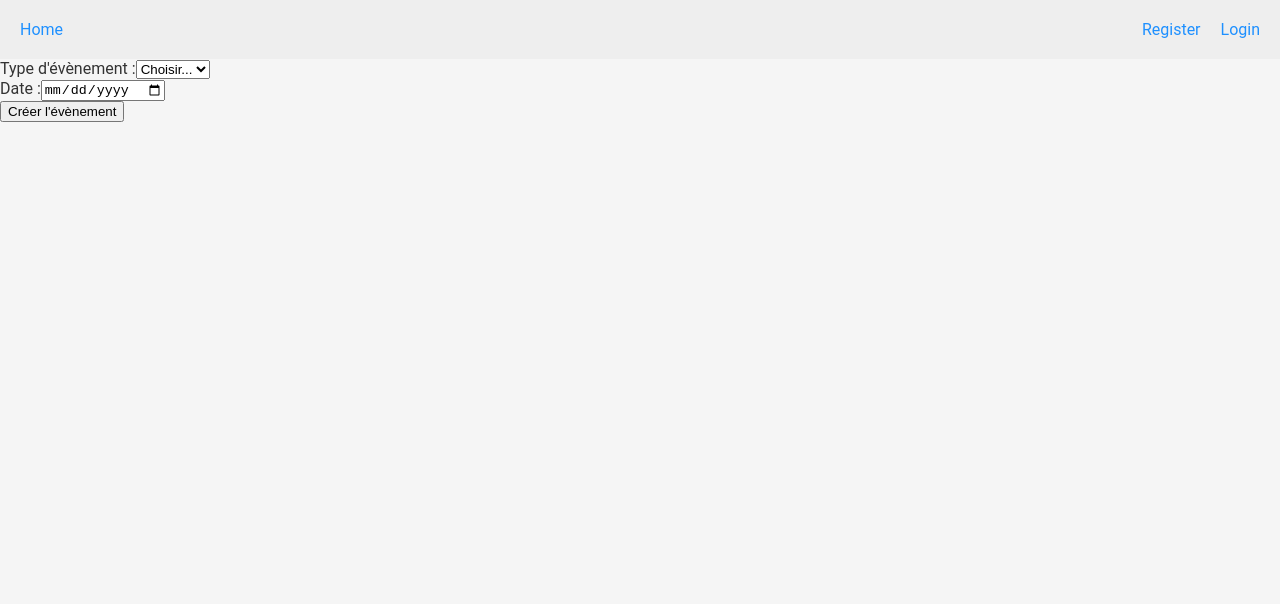
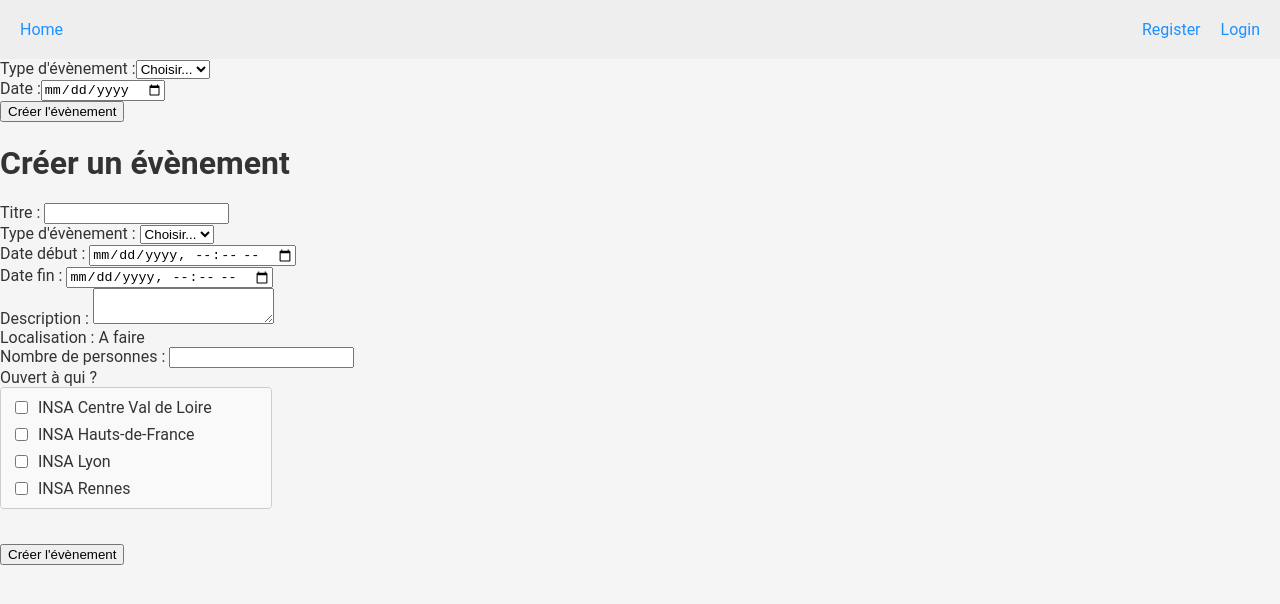
Before and after one commit to Leno-Renaud/social-network-react-fastify, a React (Vite) app in the folder frontend/: page / in a window 1280 px wide. Shown: the top 604 px of the page. Built offline with nearby package versions, Linux system fonts and the light colour scheme.

Commit message:
début de creation évènement

```diff
--- a/frontend/src/Components/CreateEvent/CreateEvent.jsx
+++ b/frontend/src/Components/CreateEvent/CreateEvent.jsx
@@ -1,12 +1,128 @@
-// un bouton + qui ouvre un formulaire pour créer un événement
+
+////// Orga de la page
+// Titre ok
+// Date (début et fin) ok
+// Type d'évènement ok
+// Description ok
+// Localisation -
+// Nombre de personnes ok
+// Ouvert à qui ? Quels INSA, quels départements, etc. ok
+// Un bouton pour valider la création de l'événement (transformation des données en JSON et envoi au backend)
+
+////// A faire après :
+// un bouton qui ouvre le formulaire pour créer un événement
+// que ça reload pas à chaque fois que je fais entrer
+// apparence
+// trouver un moyen de récupérer les départs de l'INSA pour les proposer dans une liste déroulante ? ou bien les stocker dans la BD et aller les chercher?
+/// + possibilité de faire une catégorie "départements" et "insa"
+// d'autres types d'évènements ?
+// meilleur multiselect https://codeshack.io/multi-select-dropdown-html-javascript/
+
 import React, { useState } from 'react';
 import styles from "./CreateEvent.module.scss"
 
+const insas = [
+  { id: 'cvl', label: 'INSA Centre Val de Loire' },
+  { id: 'hdf', label: 'INSA Hauts-de-France' },
+  { id: 'lyon', label: 'INSA Lyon' },
+  { id: 'rennes', label: 'INSA Rennes' },
+  { id: 'rouen', label: 'INSA Rouen Normandie' },
+  { id: 'stras', label: 'INSA Strasbourg' },
+  { id: 'toulouse', label: 'INSA Toulouse' },
+];
+
+function submit(e) {
+    data = {"title": title, "type": type,
+        "startDate": startDate, "endDate": endDate,
+        "description": description, "localization": localization,
+        "numberOfPeople": numberOfPeople, "openTo": openTo}
+    // envoyer data au backend (BD)
+}
+
+
 export default function CreateEvent({ onCreate }) {
-    const [showForm, setShowForm] = useState(false);
+    // const [showForm, setShowForm] = useState(false);
     const [title, setTitle] = useState('');
-    const [date, setDate] = useState('');
+    const [startDate, setStartDate] = useState('');
+    const [endDate, setEndDate] = useState('');
     const [description, setDescription] = useState('');
+    const [numberOfPeople, setNumberOfPeople] = useState('');
+    const [openTo, setOpenTo] = useState([]);
     const [localization, setLocalization] = useState('');
 
+    const handleCheckboxChange = (id) => {
+    console.log("avant : ", openTo);
+    setOpenTo((prev) => {
+
+        if (prev.includes(id)) {
+        // Si l'ID est déjà là, on crée un NOUVEAU tableau sans cet ID
+        return prev.filter((item) => item !== id);
+        } else {
+        // Sinon, on crée un NOUVEAU tableau avec l'ID ajouté
+        return [...prev, id];
+        }
+    });
+    };
+
+    return(
+        <div>
+            <h1>Créer un évènement</h1>
+            <form>
+                <label>Titre : </label>
+                <input type="text" value={title} onChange={(e) => setTitle(e.target.value)} />
+                <br />
+
+                <label>Type d'évènement : </label>
+                <select>
+                    <option value="">Choisir...</option>
+                    <option value="soirée">Soirée</option>
+                    <option value="concert">Concert</option>
+                    <option value="sport">Sport</option>
+                </select>
+                <br />
+
+                <label>Date début : </label>
+                <input type="datetime-local" value={startDate} onChange={(e) => setStartDate(e.target.value)} />
+                <br />
+
+                <label>Date fin : </label>
+                <input type="datetime-local" value={endDate} onChange={(e) => setEndDate(e.target.value)} />
+                <br />
+
+                <label>Description : </label>
+                <textarea value={description} onChange={(e) => setDescription(e.target.value)} />
+                <br />
+
+                <label>Localisation : </label>
+                <label>A faire</label>
+                <br />
+
+                <label>Nombre de personnes : </label>
+                <input type="number" value={numberOfPeople} onChange={(e) => setNumberOfPeople(e.target.value)} />
+                <br />
+
+                <label>Ouvert à qui ? </label>
+                <div className={styles.selectorContainer}>
+                <div className={styles.scrollBox}>
+                    {insas.map((insa) => (
+                    <div key={insa.id} className={styles.optionItem}>
+                        <label>
+                        <input
+                            type="checkbox"
+                            checked={openTo.includes(insa.id)}
+                            onChange={() => handleCheckboxChange(insa.id)}
+                        />
+                        {insa.label}
+                        </label>
+                    </div>
+                    ))}
+                </div>
+                </div>
+                <br />
+
+                <button type="submit" onClick={submit}>Créer l'évènement</button>
+            </form>
+        </div>
+    )
+
     }
--- a/frontend/src/Components/CreateEvent/CreateEvent.module.scss
+++ b/frontend/src/Components/CreateEvent/CreateEvent.module.scss
@@ -0,0 +1,63 @@
+// Variables pour faciliter les modifications plus tard
+$border-color: #ccc;
+$bg-color: #f9f9f9;
+$primary-color: #0056b3; // Bleu INSA par exemple
+$scroll-height: 100px;
+$scroll-width: 250px;
+
+
+.selectorContainer {
+  display: flex;
+  flex-direction: column;
+  margin-bottom: 1rem;
+
+  label {
+    margin-bottom: 8px;
+  }
+
+  .scrollBox {
+    height: $scroll-height;
+    width: $scroll-width;
+    overflow-y: auto;
+    border: 1px solid $border-color;
+    border-radius: 4px;
+    padding: 10px;
+    background-color: $bg-color;
+
+    // Style de la barre de défilement (optionnel)
+    &::-webkit-scrollbar {
+      width: 6px;
+    }
+    &::-webkit-scrollbar-thumb {
+      background: #bbb;
+      border-radius: 10px;
+    }
+  }
+
+  .optionItem {
+    margin-bottom: 8px;
+
+    label {
+      display: flex;
+      align-items: center;
+      cursor: pointer;
+      font-weight: normal; // On annule le gras du label parent
+      transition: color 0.2s;
+
+      &:hover {
+        color: $primary-color;
+      }
+
+      input {
+        margin-right: 10px;
+        cursor: pointer;
+      }
+    }
+  }
+
+  .counter {
+    font-size: 0.8rem;
+    color: #666;
+    margin-top: 5px;
+  }
+}
--- a/frontend/src/Pages/Home.jsx
+++ b/frontend/src/Pages/Home.jsx
@@ -1,11 +1,15 @@
 //Exemple pour un composant nommé Composant
 //import Composant from '../Components/Composant/Composant';
+import CreateEvent from '../Components/CreateEvent/CreateEvent';
 import SearchEvents from '../Components/SearchEvents/SearchEvents';
 
 export default function Home(){
     //Insérer ici pour tester des composants.
     // exemple: return(<Composant/>)
     return(
-        <SearchEvents/>
+        <div>
+            <SearchEvents/>
+            <CreateEvent/>
+        </div>
     )
 }
```
